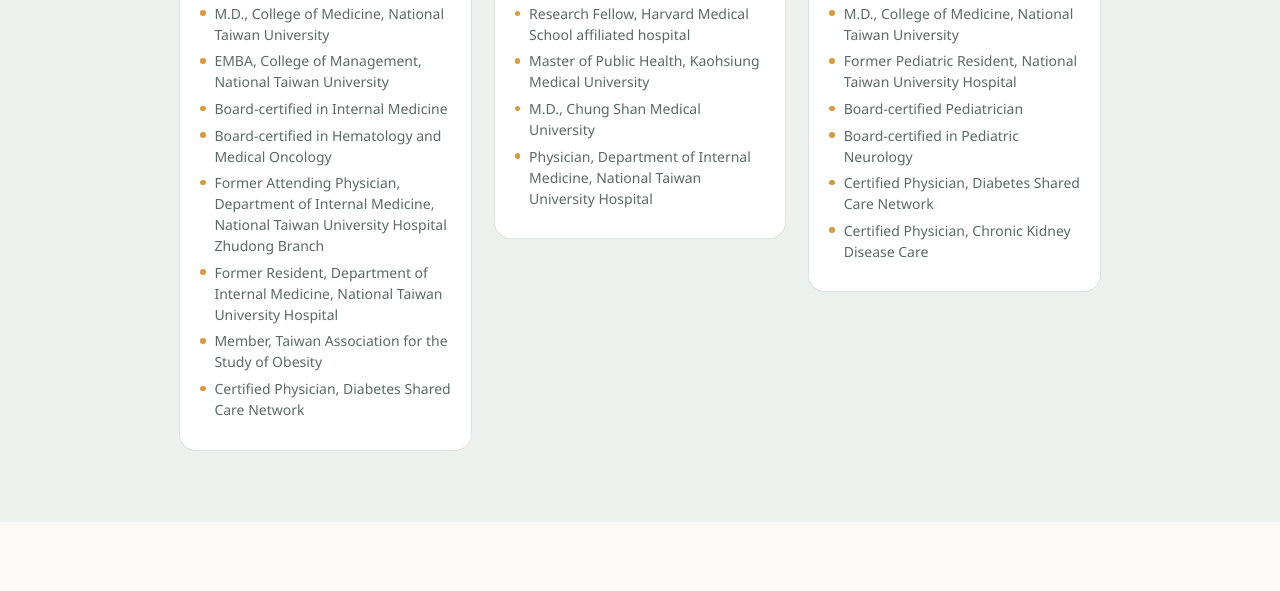
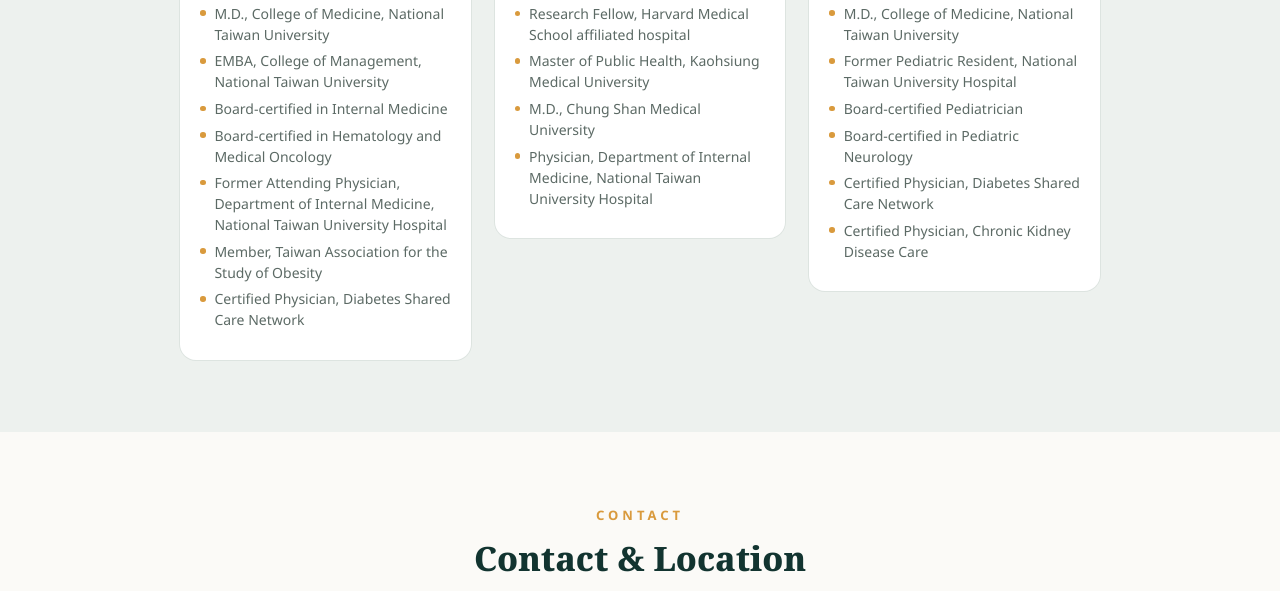
Before and after one commit to drjennyleiclinic-lgtm/drjennyleiclinic-site, a website: page en/index.html in a window 1280 px wide. Shown: the part 3590-4181 px from the top of the page. Drawn offline with Linux system fonts and the light colour scheme.

Commit message:
Add files via upload
PIC FIX

```diff
--- a/en/index.html
+++ b/en/index.html
@@ -151,7 +151,7 @@
 .doc li{position:relative;padding-left:0.9rem;margin-bottom:0.35rem;line-height:1.5}
 .doc li::before{content:"";position:absolute;left:0;top:0.55em;width:0.35rem;height:0.35rem;border-radius:50%;background:var(--dawn)}
 @media(max-width:900px){.team{grid-template-columns:1fr 1fr}}
-@media(max-width:600px){.team{grid-template-columns:1fr}.doc{display:grid;grid-template-columns:34% 66%}.doc img{height:100%;aspect-ratio:auto}}
+@media(max-width:600px){.team{grid-template-columns:1fr}}
 
 /* contact */
 .contact{display:grid;grid-template-columns:1fr 1.15fr;gap:2rem;align-items:stretch}
@@ -282,8 +282,7 @@
             <li>EMBA, College of Management, National Taiwan University</li>
             <li>Board-certified in Internal Medicine</li>
             <li>Board-certified in Hematology and Medical Oncology</li>
-            <li>Former Attending Physician, Department of Internal Medicine, National Taiwan University Hospital Zhudong Branch</li>
-            <li>Former Resident, Department of Internal Medicine, National Taiwan University Hospital</li>
+            <li>Former Attending Physician, Department of Internal Medicine, National Taiwan University Hospital</li>
             <li>Member, Taiwan Association for the Study of Obesity</li>
             <li>Certified Physician, Diabetes Shared Care Network</li>
           </ul>
```
